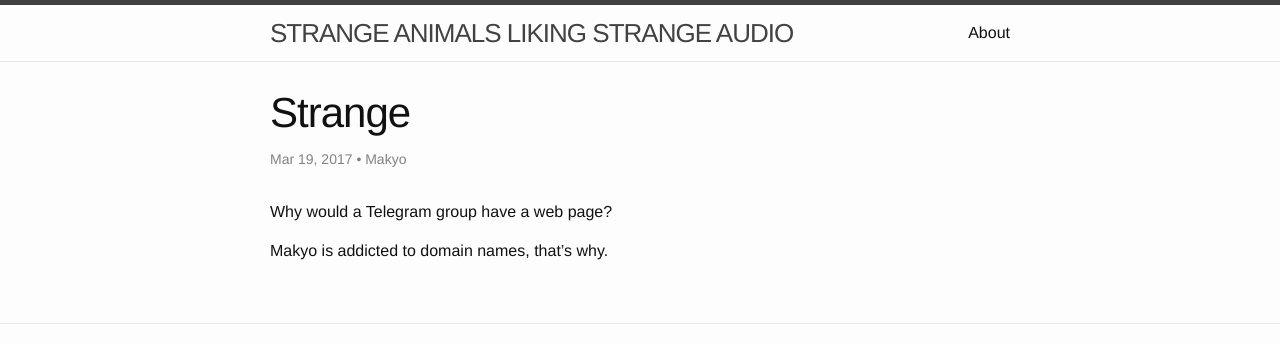
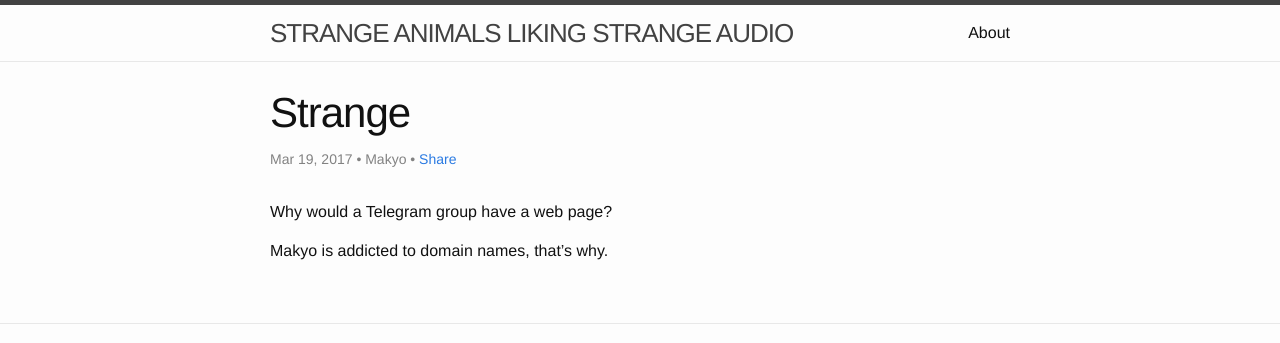
Before and after one commit to makyo/salsa, a Jekyll site: the page built from _posts/2017-03-19-welcome-to-jekyll.markdown, in a window 1280 px wide. Shown: the top 343 px of the page. Built offline with Jekyll 4.4.1, drawn with Linux system fonts in a browser that asks for light colours.

Commit message:
Add share link

```diff
--- a/_layouts/post.html
+++ b/_layouts/post.html
@@ -5,7 +5,7 @@
 
   <header class="post-header">
     <h1 class="post-title" itemprop="name headline">{{ page.title | escape }}</h1>
-    <p class="post-meta"><time datetime="{{ page.date | date_to_xmlschema }}" itemprop="datePublished">{{ page.date | date: "%b %-d, %Y" }}</time>{% if page.author %} • <span itemprop="author" itemscope itemtype="http://schema.org/Person"><span itemprop="name">{{ page.author }}</span></span>{% endif %}</p>
+    <p class="post-meta"><time datetime="{{ page.date | date_to_xmlschema }}" itemprop="datePublished">{{ page.date | date: "%b %-d, %Y" }}</time>{% if page.author %} • <span itemprop="author" itemscope itemtype="http://schema.org/Person"><span itemprop="name">{{ page.author }}</span></span>{% endif %} &bull; <a href="http://salsa.fyi{{ page.url }}">Share</a></p>
   </header>
 
   <div class="post-content" itemprop="articleBody">
```
